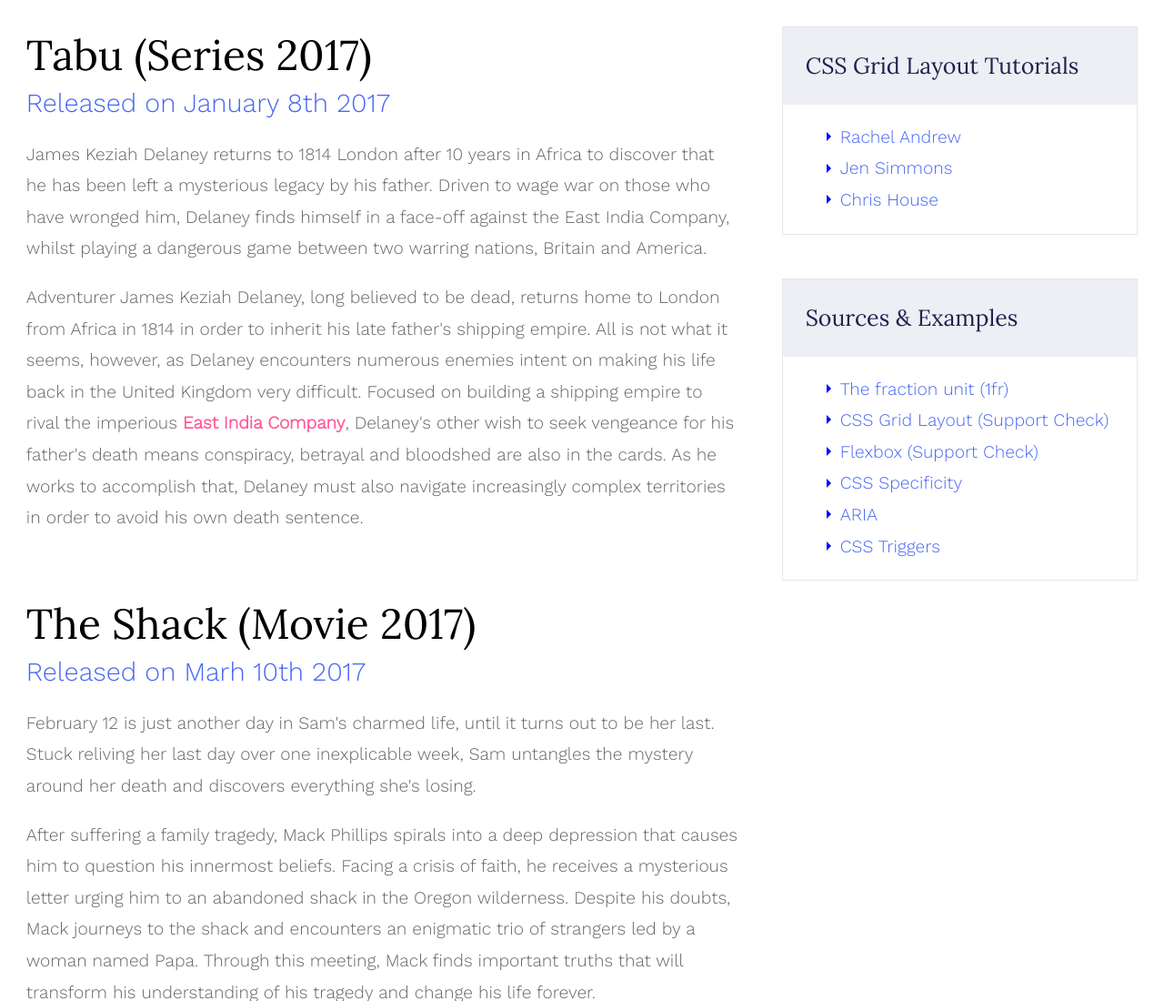
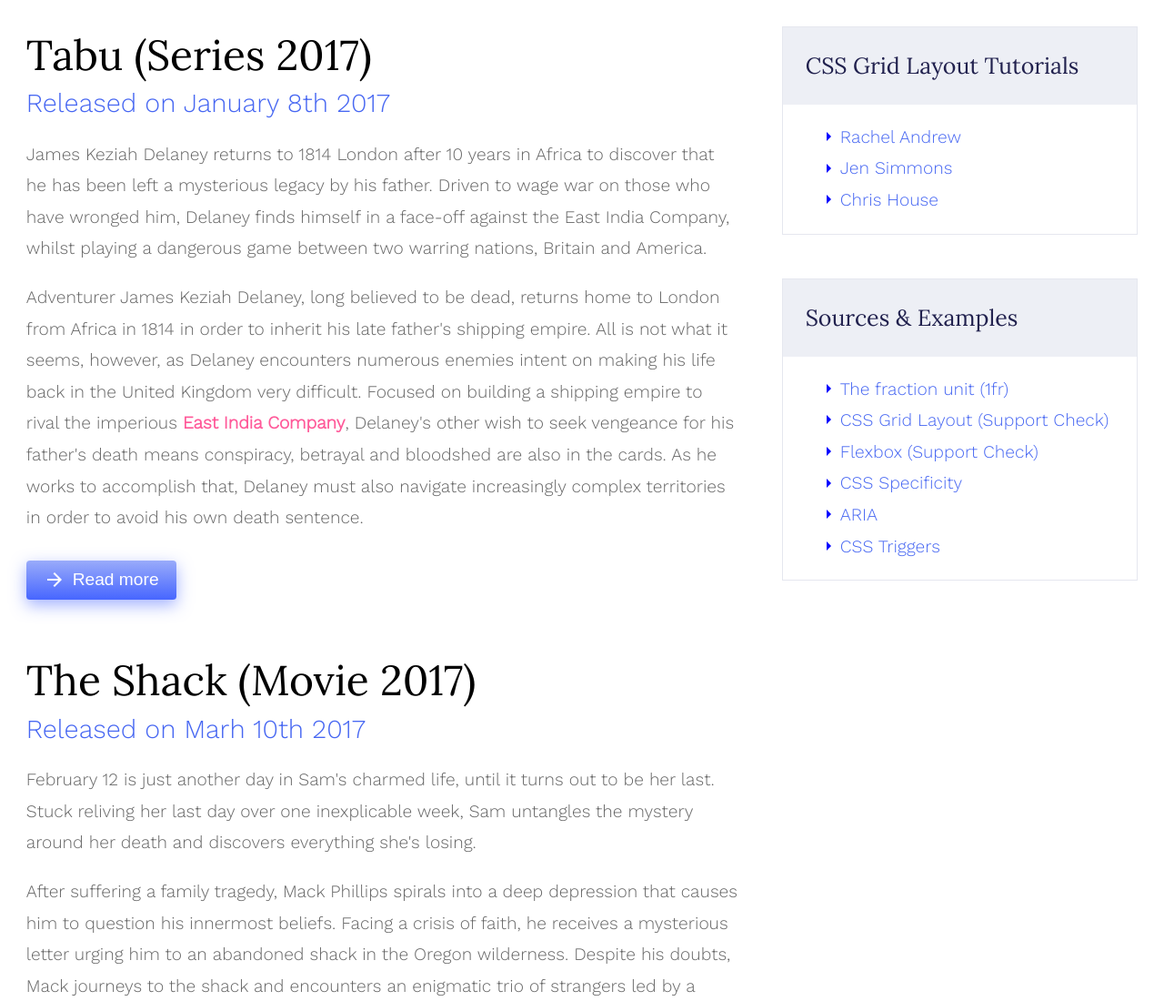
Before and after one commit to pawelgrus/grid_layout, a plain HTML site: page index.html in a window 1280 px wide. Shown: the top 1100 px of the page at 91% size. Drawn offline with nearby package versions, Linux system fonts and the light colour scheme.

Commit message:
dodanie buttona z vertical align

```diff
--- a/index.html
+++ b/index.html
@@ -5,9 +5,10 @@
 <head>
 	<meta http-equiv="Content-Type" content="text/html; charset=UTF-8" />
 	<title>CSS Grid Layout</title>
-	<link rel="stylesheet" href="css/main.css">
+	<link href="https://fonts.googleapis.com/icon?family=Material+Icons" rel="stylesheet">
 	<link href="https://fonts.googleapis.com/css?family=Work+Sans:300" rel="stylesheet">
 	<link href="https://fonts.googleapis.com/css?family=Lora" rel="stylesheet">
+	<link rel="stylesheet" href="css/main.css">
 </head>
 
 <body>
@@ -20,6 +21,7 @@
 			</header>
 			<p>James Keziah Delaney returns to 1814 London after 10 years in Africa to discover that he has been left a mysterious legacy by his father. Driven to wage war on those who have wronged him, Delaney finds himself in a face-off against the East India Company, whilst playing a dangerous game between two warring nations, Britain and America.</p>
 			<p>Adventurer James Keziah Delaney, long believed to be dead, returns home to London from Africa in 1814 in order to inherit his late father's shipping empire. All is not what it seems, however, as Delaney encounters numerous enemies intent on making his life back in the United Kingdom very difficult. Focused on building a shipping empire to rival the imperious <span data-title="simple text">East India Company</span>, Delaney's other wish to seek vengeance for his father's death means conspiracy, betrayal and bloodshed are also in the cards. As he works to accomplish that, Delaney must also navigate increasingly complex territories in order to avoid his own death sentence.</p>
+			<button class="btn"><i class="material-icons">arrow_forward</i><span class="middle">Read more</span></button>
 		</article>
 	</section>
 
--- a/scss/main.scss
+++ b/scss/main.scss
@@ -146,3 +146,68 @@ header {
     }
   }
 }
+
+.btn {
+  color: #fff;
+  border: none;
+  outline: none;
+  margin: 0.5em 0;
+  padding: 0.5em 1em;
+  border-radius: 0.2em;
+  font-size: 1em;
+
+  background: rgba(153,171,250,1);
+  background: -moz-linear-gradient(top, rgba(153,171,250,1) 0%, rgba(71,102,255,1) 100%);
+  background: -webkit-gradient(left top, left bottom, color-stop(0%, rgba(153,171,250,1)), color-stop(100%, rgba(71,102,255,1)));
+  background: -webkit-linear-gradient(top, rgba(153,171,250,1) 0%, rgba(71,102,255,1) 100%);
+  background: -o-linear-gradient(top, rgba(153,171,250,1) 0%, rgba(71,102,255,1) 100%);
+  background: -ms-linear-gradient(top, rgba(153,171,250,1) 0%, rgba(71,102,255,1) 100%);
+  background: linear-gradient(to bottom, rgba(153,171,250,1) 0%, rgba(71,102,255,1) 100%);
+  filter: progid:DXImageTransform.Microsoft.gradient( startColorstr='#99abfa', endColorstr='#4766ff', GradientType=0 );
+
+  -webkit-box-shadow: 0px 6px 17px 0px rgba(71,102,255,0.5);
+  -moz-box-shadow: 0px 6px 17px 0px rgba(71,102,255,0.5);
+  box-shadow: 0px 6px 17px 0px rgba(71,102,255,0.5);
+  &:hover {
+    background: rgba(71,102,255,1);
+    cursor: pointer;
+
+    -webkit-box-shadow: 0px 2px 3px 0px rgba(71,102,255,0.2);
+    -moz-box-shadow: 0px 2px 3px 0px rgba(71,102,255,0.2);
+    box-shadow: 0px 2px 3px 0px rgba(71,102,255,0.2);
+  }
+}
+
+.material-icons {
+  font-family: 'Material Icons';
+  font-weight: normal;
+  font-style: normal;
+  display: inline-block;
+  vertical-align: middle;
+  line-height: 1;
+  text-transform: none;
+  letter-spacing: normal;
+  word-wrap: normal;
+  white-space: nowrap;
+  direction: ltr;
+
+  /* Support for all WebKit browsers. */
+  -webkit-font-smoothing: antialiased;
+  /* Support for Safari and Chrome. */
+  text-rendering: optimizeLegibility;
+
+  /* Support for Firefox. */
+  -moz-osx-font-smoothing: grayscale;
+
+  /* Support for IE. */
+  font-feature-settings: 'liga';
+}
+
+.middle {
+  display: inline-block;
+  vertical-align: middle;
+}
+
+i.material-icons + span {
+  padding-left: 0.4em;
+}
```
Also changed, not shown: css/main.css, 1 other file.
